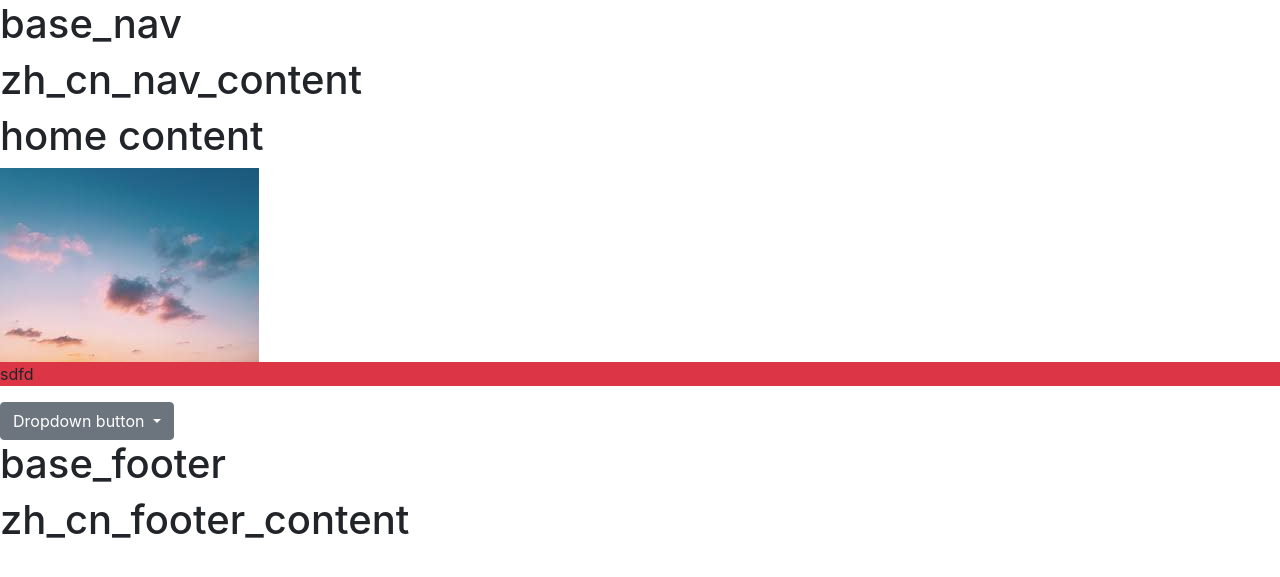
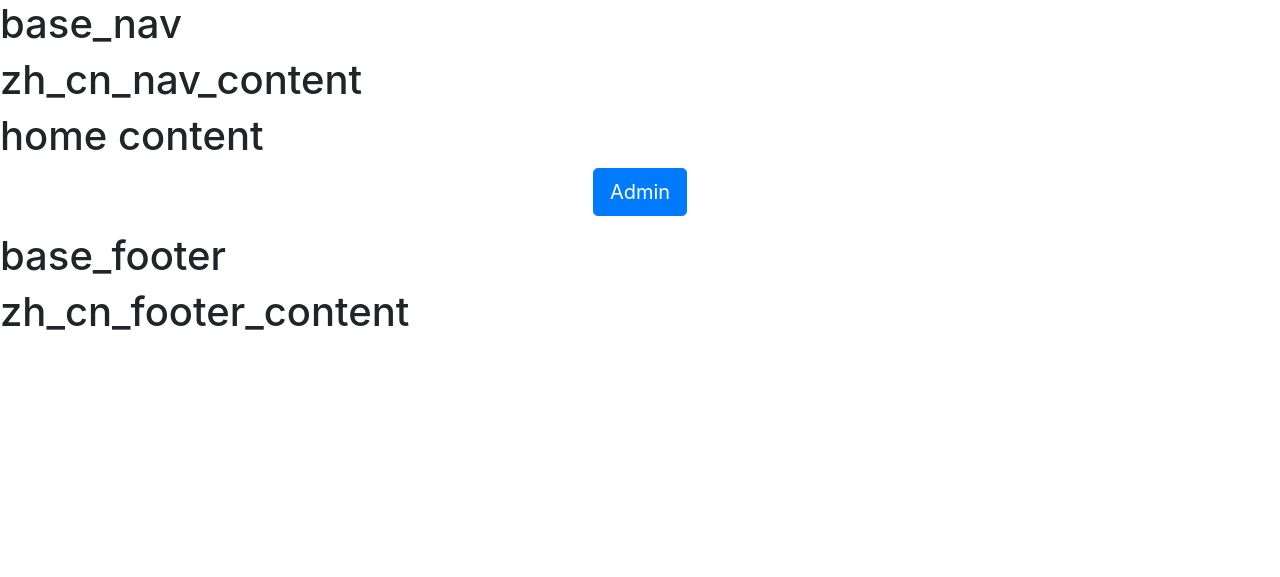
Before and after one commit to apolt-curiosity/websiteLQ, a Flask app: page / in a window 1280 px wide. Shown: the top 577 px of the page. Run offline with Flask 2, Linux system fonts and the light colour scheme; some libraries are stand-ins or nearby versions.

Commit message:
模板测试

```diff
--- a/app/templates/zh_cn/home.html
+++ b/app/templates/zh_cn/home.html
@@ -7,18 +7,11 @@
 {% endblock %}
 {% block content %}
     <h1>home content</h1>
-    <img src="/static/base/img/example1.jpeg" alt="222">
-    <p class="bg-danger">sdfd</p>
-    <div class="dropdown">
-        <button class="btn btn-secondary dropdown-toggle" type="button" id="dropdownMenuButton" data-toggle="dropdown" aria-haspopup="true" aria-expanded="false">
-          Dropdown button
-        </button>
-        <div class="dropdown-menu" aria-labelledby="dropdownMenuButton">
-          <a class="dropdown-item" href="#">Action</a>
-          <a class="dropdown-item" href="#">Another action</a>
-          <a class="dropdown-item" href="#">Something else here</a>
-        </div>
-      </div>
+    <p class="text-center">
+      <a href="{{ host_url }}/admin">
+        <button class="btn btn-primary btn-lg">Admin</button>
+      </a>
+    </p>
 {% endblock %}
 {% block footer %}
   {% include 'zh_cn/footer.html' %}
--- a/app/views/zh_cn.py
+++ b/app/views/zh_cn.py
@@ -1,10 +1,15 @@
-from flask import Blueprint,render_template
+from flask import Blueprint
+from flask import render_template
+from flask import request
 
 zh_cn = Blueprint('zh_cn', __name__)
 
 @zh_cn.route('/')
 def index():
-    return render_template('zh_cn/home.html')
+    content = {
+        'host_url': request.host_url
+    }
+    return render_template('zh_cn/home.html', **content)
 
 @zh_cn.route('/product/')
 def product():
```
